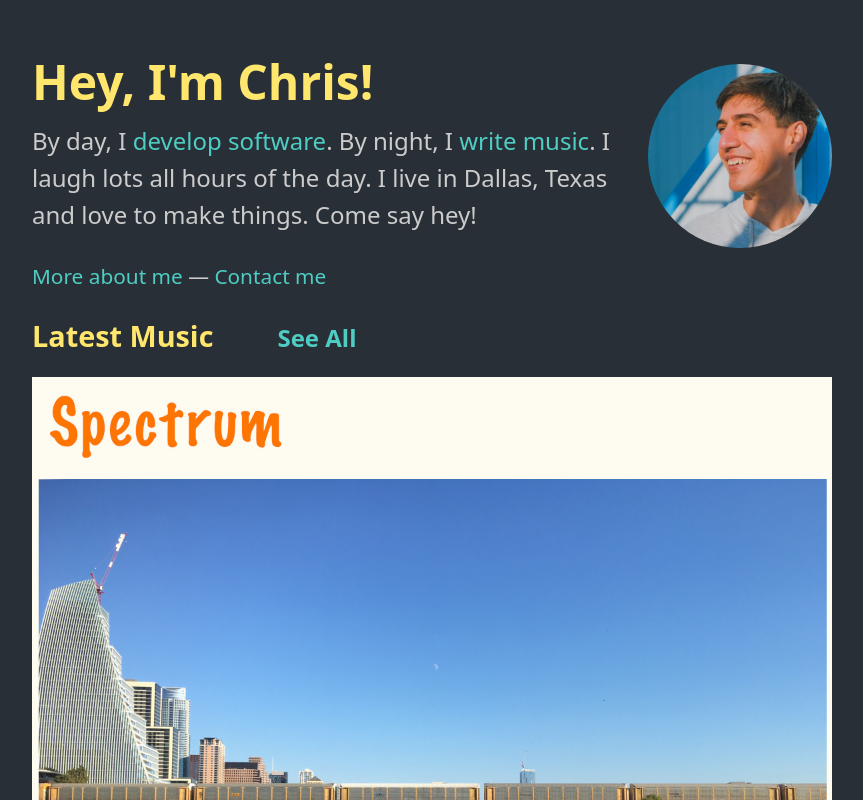
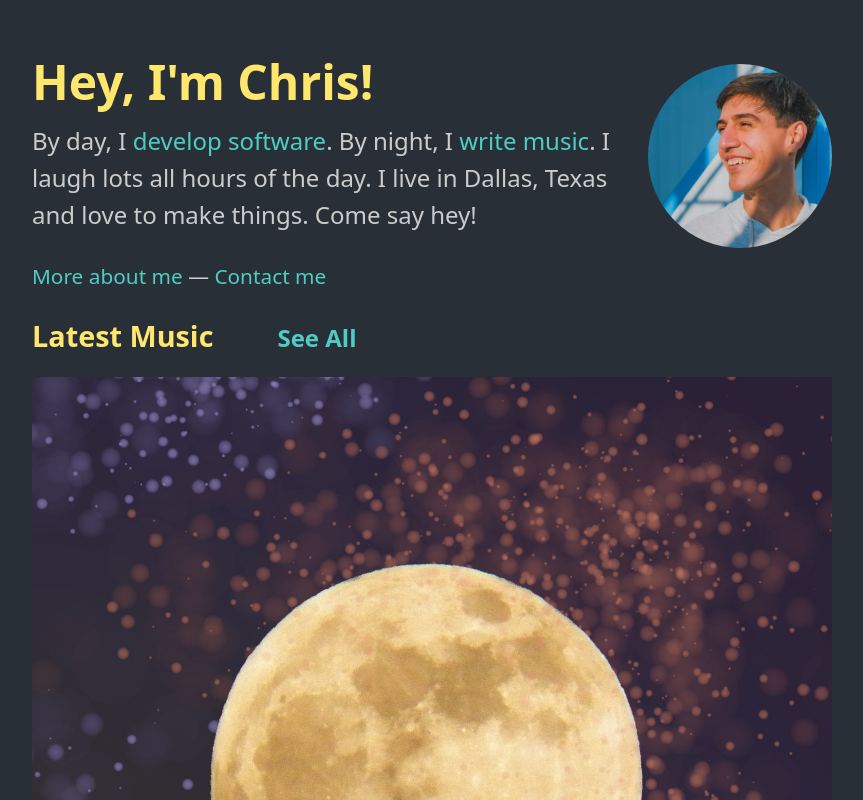
Before and after one commit to cdpadilla42/chrisdpadilla.com, a Next.js app: page / in a window 1280 px wide. Shown: the top 800 px of the page, without its empty margins (208-1071 px from the left). Built offline with nearby package versions, Linux system fonts and the light colour scheme.

Commit message:
Add logic for showing latest album on index page

```diff
--- a/pages/index.js
+++ b/pages/index.js
@@ -6,11 +6,15 @@ import MoreStories from '../components/more-stories';
 import Intro from '../components/intro';
 import Layout from '../components/layout';
 import { getAllPosts } from '../lib/api';
-import SpectrumImg from '../public/assets/albums/SpectrumCover.jpg';
 import { filterBlogPosts } from '../lib/util';
-import Footer from '../components/footer';
+import { albums } from '../components/MusicGrid';
 
 export default function Index({ allPosts }) {
+  const latestAlbum =
+    process.env.NODE_ENV === 'development'
+      ? albums[0]
+      : albums.find((album) => album.releaseDate < new Date());
+
   return (
     <Layout>
       <Head>
@@ -28,11 +32,11 @@ export default function Index({ allPosts }) {
             </Link>
           </div>
           <article>
-            <Link href="https://letsgochris.bandcamp.com/album/spectrum">
+            <Link href={latestAlbum.link}>
               <a target="_blank" rel="noopener noreferrer">
                 <Image
-                  src={SpectrumImg}
-                  alt="Cover art for Spectrum. Photo of Lady Bird Lake."
+                  src={latestAlbum.photo}
+                  alt={`Cover art for ${latestAlbum.title}.`}
                 />
               </a>
             </Link>
```
